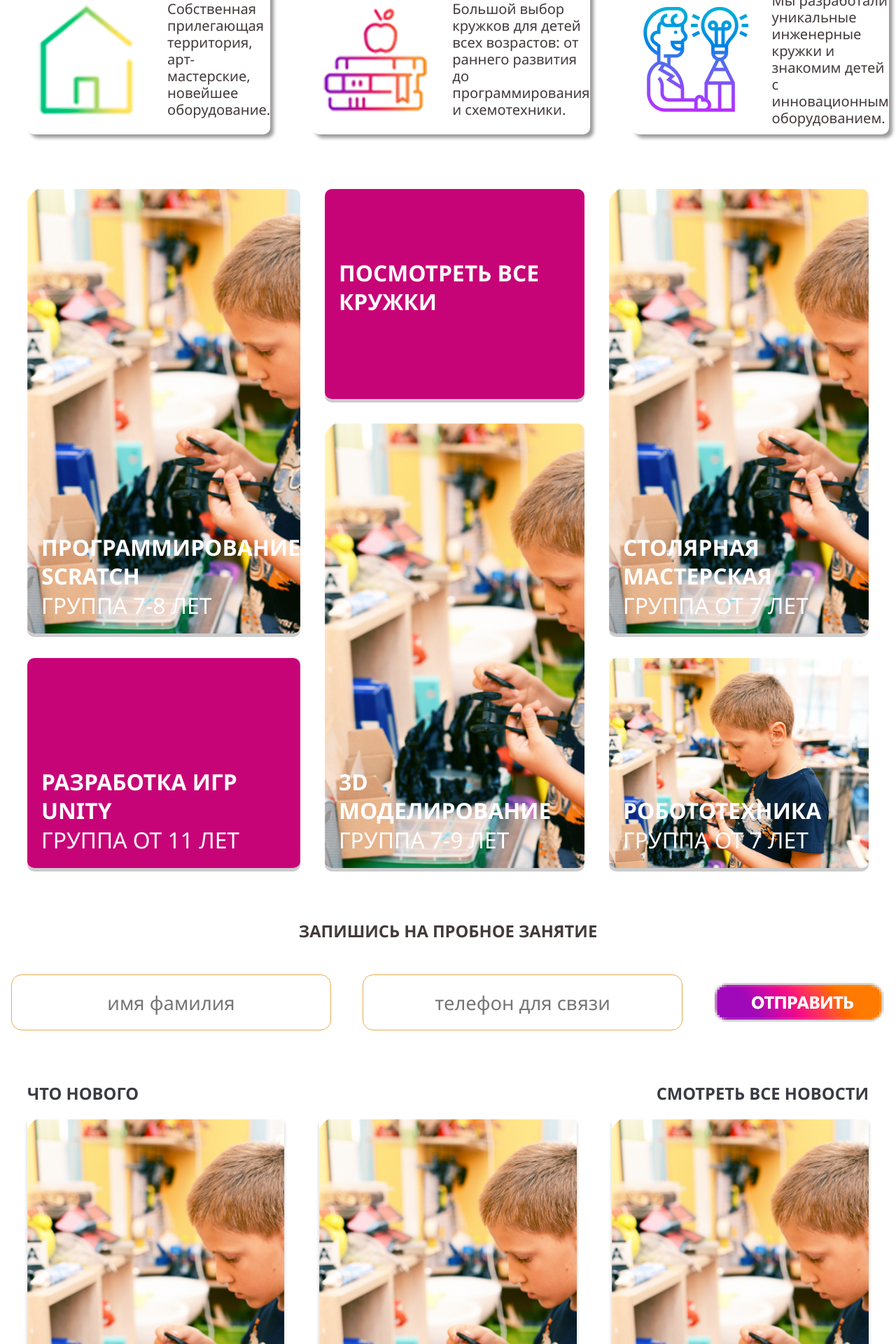
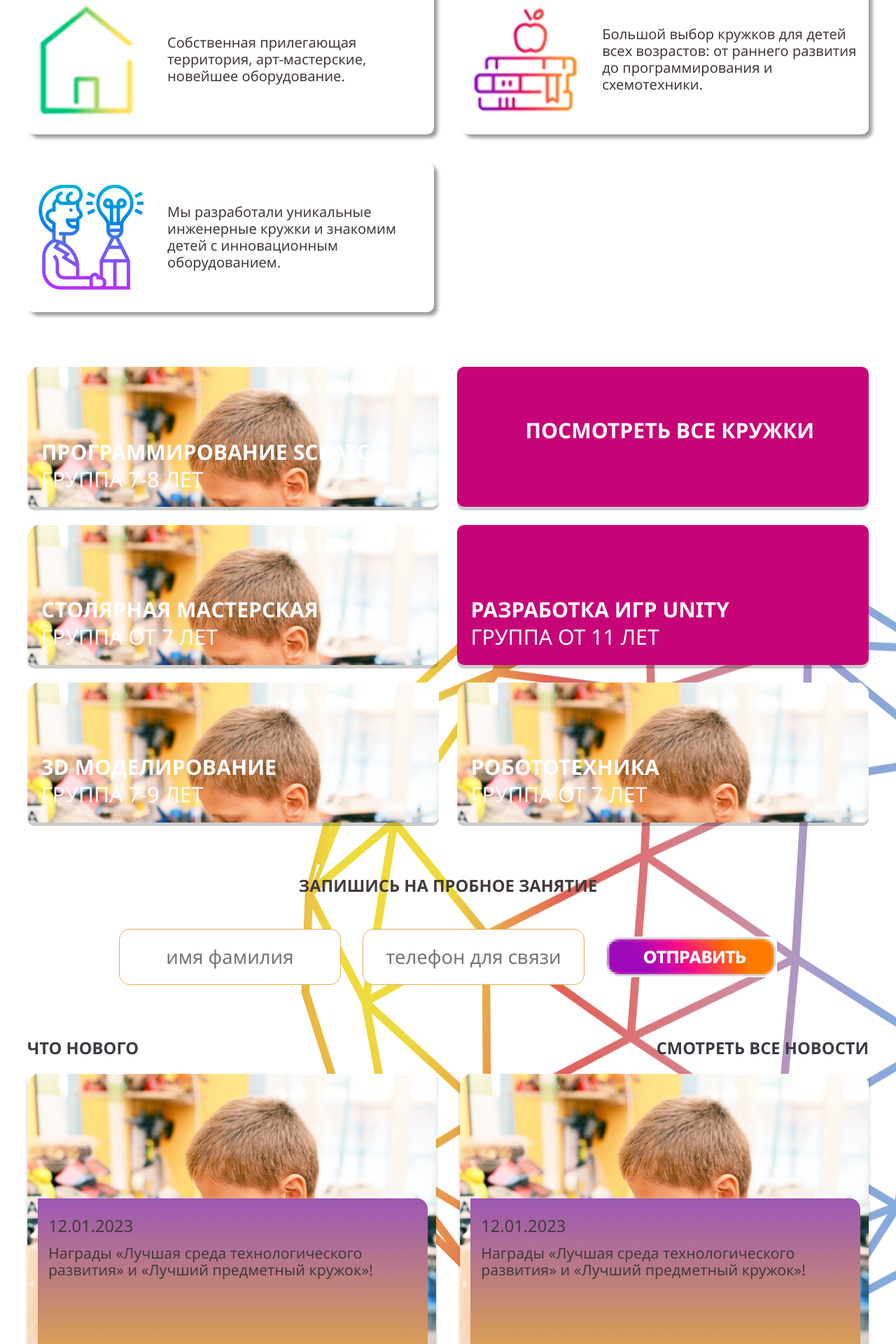
Before and after one commit to Mart-V-V/prisma, a PHP site: page / in a window 1280 px wide. Shown: the part 800-2720 px from the top of the page at 70% size. Run offline with PHP 8.4, Linux system fonts and the light colour scheme.

Commit message:
add media

```diff
--- a/html/css/style.css
+++ b/html/css/style.css
@@ -75,6 +75,14 @@ body {
   align-items: center;
 }
 
+.page {
+  background: url(../img/bg-center.png) right center no-repeat;
+}
+
+.page_2 {
+  background: url(../img/bg-footer.png) left bottom no-repeat;
+}
+
 .header {
   display: flex;
   flex-direction: row;
@@ -106,7 +114,7 @@ body {
   justify-content: space-between;
 }
 .header_menu-top ul li a {
-  font-size: calc(14px + 16 * (100vw - 320px) / 1580);
+  font-size: calc(10px + 20 * (100vw - 320px) / 1580);
   text-transform: uppercase;
   color: #433a3a;
   white-space: nowrap;
@@ -148,15 +156,16 @@ body {
   padding: 39px;
   display: grid;
   grid-template-columns: repeat(3, 1fr);
-  gap: 60px;
+  gap: calc(10px + 50 * (100vw - 320px) / 1580);
 }
 .block_art-item {
   width: 100%;
   height: 214px;
   display: flex;
   align-items: center;
-  padding-left: 200px;
+  padding: 10px 10px 10px 200px;
   border-radius: 10px;
+  background: #fff;
   box-shadow: 5px 5px 5px rgba(0, 0, 0, 0.4);
   font-size: calc(14px + 10 * (100vw - 320px) / 1580);
   color: #433a3a;
@@ -178,7 +187,7 @@ body {
   grid-template-columns: repeat(3, 1fr);
   grid-template-rows: repeat(3, 300px);
   grid-template-areas: "b1 b2 b3" "b1 b5 b3" "b4 b5 b6";
-  gap: 35px;
+  gap: calc(10px + 25 * (100vw - 320px) / 1580);
 }
 .block_grid-item {
   width: 100%;
@@ -190,7 +199,7 @@ body {
   border-radius: 10px;
   box-shadow: 0 5px 0 rgba(0, 0, 0, 0.2);
   color: #fffeff;
-  font-size: calc(16px + 26 * (100vw - 320px) / 1580);
+  font-size: calc(12px + 30 * (100vw - 320px) / 1580);
   font-weight: 500;
   text-transform: uppercase;
   line-height: 1.3;
@@ -249,11 +258,12 @@ body {
   display: flex;
   flex-direction: row;
   align-items: center;
+  flex-wrap: wrap;
 }
 .subscribe-form input[type=text] {
-  width: 457px;
+  width: calc(100px + 357 * (100vw - 320px) / 1580);
   height: 80px;
-  margin-right: 45px;
+  margin-right: calc(10px + 35 * (100vw - 320px) / 1580);
   border-radius: 15px;
   border: 1px solid #e3ad50;
   text-align: center;
@@ -284,7 +294,7 @@ body {
   display: grid;
   grid-template-columns: repeat(3, 1fr);
   grid-template-rows: 546px;
-  gap: 50px;
+  gap: calc(10px + 40 * (100vw - 320px) / 1580);
 }
 .news-item {
   display: flex;
@@ -336,6 +346,7 @@ body {
   max-width: 100%;
   padding: 37px 16px;
   border-radius: 6px;
+  background: #fff;
   border-left: 37px solid #e8007a;
   box-shadow: 0 5px 5px rgba(0, 0, 0, 0.2);
 }
@@ -459,4 +470,52 @@ body {
   font-weight: 700;
   color: #fff;
   text-transform: uppercase;
+}
+
+@media screen and (max-width: 1280px) {
+  .block_art {
+    grid-template-columns: repeat(2, 1fr);
+    grid-template-rows: repeat(2, 1fr);
+  }
+  .block_grid {
+    grid-template-columns: repeat(2, 1fr);
+    grid-template-rows: repeat(3, 200px);
+    grid-template-areas: "b1 b2" "b3 b4" "b5 b6";
+  }
+  .news-items {
+    grid-template-columns: repeat(2, 1fr);
+    grid-template-rows: repeat(2, 400px);
+  }
+  .maps-right_top {
+    display: grid;
+    grid-template-columns: repeat(2, 200px);
+  }
+}
+@media screen and (max-width: 960px) {
+  .block_art {
+    grid-template-columns: 1fr;
+    grid-template-rows: repeat(3, 1fr);
+  }
+  .block_grid {
+    grid-template-columns: 1fr;
+    grid-template-rows: repeat(6, 200px);
+    grid-template-areas: "b1" "b2" "b3" "b4" "b5" "b6";
+  }
+  .news-items {
+    grid-template-columns: 1fr;
+    grid-template-rows: repeat(3, 300px);
+  }
+  .maps-items {
+    flex-direction: column;
+  }
+  .maps-left {
+    width: 100%;
+  }
+  .maps-right {
+    width: 100%;
+  }
+  .maps-right_top {
+    display: grid;
+    grid-template-columns: repeat(2, 200px);
+  }
 }/*# sourceMappingURL=style.css.map */
--- a/html/css/style.scss
+++ b/html/css/style.scss
@@ -8,6 +8,12 @@ body {
     align-items: center;
 }
 
+.page {
+    background: url(../img/bg-center.png) right center no-repeat;
+}
+.page_2 {
+    background: url(../img/bg-footer.png) left bottom no-repeat;
+}
 
 .header {
     display: flex;
@@ -40,7 +46,7 @@ body {
             justify-content: space-between;
             li {
                 a {
-                    font-size: calc(14px + (30 - 14) * ((100vw - 320px) / (1900 - 320)));
+                    font-size: calc(10px + (30 - 10) * ((100vw - 320px) / (1900 - 320)));
                     text-transform: uppercase;
                     color: #433a3a;
                     white-space: nowrap;
@@ -84,14 +90,15 @@ body {
     padding: 39px;
     display: grid;
     grid-template-columns: repeat( 3, 1fr);
-    gap: 60px;
+    gap: calc(10px + (60 - 10) * ((100vw - 320px) / (1900 - 320)));
     &-item {
         width: 100%;
         height: 214px;
         display: flex;
         align-items: center;
-        padding-left: 200px;
+        padding: 10px 10px 10px 200px;
         border-radius: 10px;
+        background: #fff;
         box-shadow: 5px 5px 5px rgba($color: #000, $alpha: .4);
         font-size: calc(14px + (24 - 14) * ((100vw - 320px) / (1900 - 320)));
         color: #433a3a;
@@ -116,7 +123,7 @@ body {
         "b1 b2 b3"
         "b1 b5 b3"
         "b4 b5 b6";
-    gap: 35px;
+    gap: calc(10px + (35 - 10) * ((100vw - 320px) / (1900 - 320)));
     &-item {
         width: 100%;
         display: flex;
@@ -127,7 +134,7 @@ body {
         border-radius: 10px;
         box-shadow: 0 5px 0 rgba($color: #000, $alpha: .2);
         color: #fffeff;
-        font-size: calc(16px + (42 - 16) * ((100vw - 320px) / (1900 - 320)));
+        font-size: calc(12px + (42 - 12) * ((100vw - 320px) / (1900 - 320)));
         font-weight: 500;
         text-transform: uppercase;
         line-height: 1.3;
@@ -187,11 +194,12 @@ body {
             display: flex;
             flex-direction: row;
             align-items: center;
+            flex-wrap: wrap;
         }
         input[type="text"] {
-            width: 457px;
+            width: calc(100px + (457 - 100) * ((100vw - 320px) / (1900 - 320)));
             height: 80px;
-            margin-right: 45px;
+            margin-right: calc(10px + (45 - 10) * ((100vw - 320px) / (1900 - 320)));
             border-radius: 15px;
             border: 1px solid #e3ad50;
             text-align: center;
@@ -223,7 +231,7 @@ body {
         display: grid;
         grid-template-columns: repeat(3, 1fr);
         grid-template-rows: 546px;
-        gap: 50px;
+        gap: calc(10px + (50 - 10) * ((100vw - 320px) / (1900 - 320)));
     }
     &-item {
         display: flex;
@@ -275,6 +283,7 @@ body {
         max-width: 100%;
         padding: 37px 16px;
         border-radius: 6px;
+        background: #fff;
         border-left: 37px solid #e8007a;
         box-shadow: 0 5px 5px rgba($color: #000, $alpha: .2);
         &-desc {
@@ -404,3 +413,79 @@ body {
         text-transform: uppercase;
     }
 }
+
+
+@media screen and (max-width: 1280px) {
+    .header {
+        &_menu-top {
+            ul {
+
+            }
+        }
+    }
+
+    .block_art {
+        grid-template-columns: repeat( 2, 1fr);
+        grid-template-rows: repeat(2, 1fr);
+    }
+    .block_grid {
+        grid-template-columns: repeat( 2, 1fr);
+        grid-template-rows: repeat( 3, 200px);
+        grid-template-areas:
+            "b1 b2"
+            "b3 b4"
+            "b5 b6";
+    }
+    .news {
+        &-items {
+            grid-template-columns: repeat(2, 1fr);
+            grid-template-rows: repeat(2, 400px);
+        }
+    }
+    .maps {
+        &-right {
+            &_top {
+                display: grid;
+                grid-template-columns: repeat( 2, 200px);
+            }
+        }
+    }
+}
+@media screen and (max-width: 960px) {
+    .block_art {
+        grid-template-columns: 1fr;
+        grid-template-rows: repeat(3, 1fr);
+    }
+    .block_grid {
+        grid-template-columns: 1fr;
+        grid-template-rows: repeat( 6, 200px);
+        grid-template-areas:
+            "b1"
+            "b2"
+            "b3"
+            "b4"
+            "b5"
+            "b6";
+    }
+    .news {
+        &-items {
+            grid-template-columns: 1fr;
+            grid-template-rows: repeat(3, 300px);
+        }
+    }
+    .maps {
+        &-items {
+            flex-direction: column;
+        }
+        &-left {
+            width: 100%;
+        }
+        &-right {
+            width: 100%;
+            &_top {
+                display: grid;
+                grid-template-columns: repeat( 2, 200px);
+            }
+        }
+    }
+}
--- a/html/index.html
+++ b/html/index.html
@@ -22,6 +22,8 @@
     </script>
 </head>
 <body>
+<div class="page">
+<div class="page_2">
     <div class="header">
         <div class="header_left"><a href="/"><img src="img/logo_1.png"></a></div>
         <div class="header_right">
@@ -192,5 +194,7 @@
             <div class="footer-copy">&copy; цмит призма</div>
         </div>
     </div>
+</div>
+</div>
 </body>
 </html>
```
Also changed, not shown: html/img/bg-center.png (added), html/img/bg-footer.png (added).
